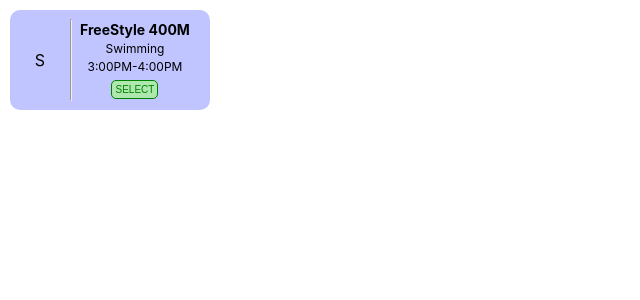
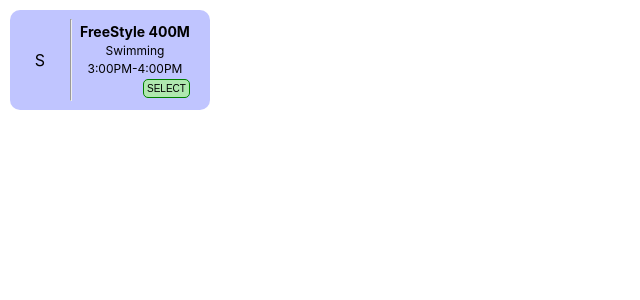
Before and after one commit to officialbidisha/EventManager, a React (Create React App) app in the folder event-manager-app/: page / in a window 1280 px wide. Shown: the top 300 px of the page, without its empty margins (0-640 px from the left). Built offline with nearby package versions, Linux system fonts and the light colour scheme.

Commit message:
feat:Added floating and other styles

```diff
--- a/event-manager-app/src/components/Event.css
+++ b/event-manager-app/src/components/Event.css
@@ -20,7 +20,7 @@
     background-color: rgb(175, 232, 175);
     border-radius: 5px;
     border: 1px solid green;
-    color: green;
+    color: black;
     text-transform: uppercase;
     font-size: 10px;
     padding: 3px;
--- a/event-manager-app/src/components/Event.js
+++ b/event-manager-app/src/components/Event.js
@@ -14,7 +14,7 @@ const Event = ({id, name, category, startTime, endTime}) => {
                 <div className='name mb-3'>{name}</div>
                 <div className='category mb-3'>{category}</div>
                 <div className='time mb-3'>{tConvert(starttime)}-{tConvert(endtime)}</div>
-                <button className='select-btn'>Select</button>
+                <button className='select-btn float-right'>Select</button>
             </div>
         </div>
     )
--- a/event-manager-app/src/styles.css
+++ b/event-manager-app/src/styles.css
@@ -4,3 +4,7 @@
 .mb-3{
     margin-bottom: 3px;
 }
+
+.float-right{
+    float: right;
+}
```
